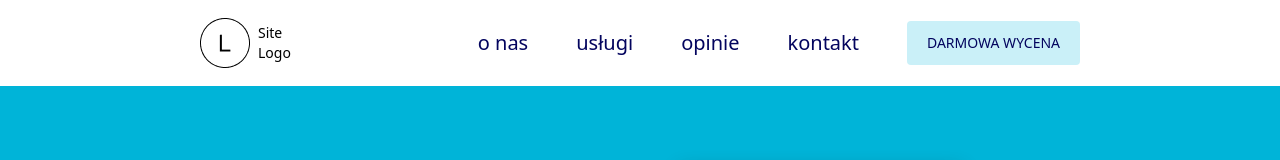
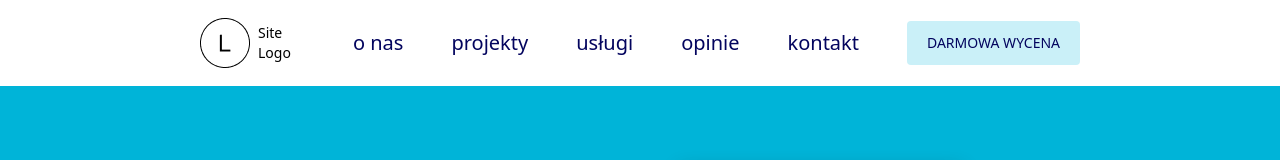
Before and after one commit to sercamembert/renowacje, a Next.js app: page / in a window 1280 px wide. Shown: the top 160 px of the page. Built offline with nearby package versions, Linux system fonts and the light colour scheme.

Commit message:
add navigation

```diff
--- a/src/app/layout.tsx
+++ b/src/app/layout.tsx
@@ -16,7 +16,9 @@ export default function RootLayout({
 }) {
   return (
     <html lang="en">
-      <body className={inter.className + "w-screen overflow-x-hidden"}>
+      <body
+        className={inter.className + "w-screen overflow-x-hidden scroll-smooth"}
+      >
         {children}
       </body>
     </html>
--- a/src/components/About.tsx
+++ b/src/components/About.tsx
@@ -45,6 +45,7 @@ const About = () => {
         whileInView={{ x: 0 }}
         viewport={{ once: true }}
         transition={{ duration: 0.5 }}
+        id="onas"
       >
         {persons.map((person, index) => (
           <motion.div
--- a/src/components/Contact.tsx
+++ b/src/components/Contact.tsx
@@ -4,7 +4,10 @@ interface Props {}
 
 const Contact = () => {
   return (
-    <div className="w-full padding flex flex-col my-[100px] md:my-[200px] relative">
+    <div
+      className="w-full padding flex flex-col my-[100px] md:my-[200px] relative"
+      id="kontakt"
+    >
       <p className="text-secondary text-[30px] sm:text-[35px] lg:text-[40px] 2xl:text-[50px] pb-4">
         Darmowa <b>wycena</b>
       </p>
@@ -59,7 +62,7 @@ const Contact = () => {
         </label>
       </div>
       <div className="absolute -bottom-14 lg:-bottom-16 bg-secondary text-white py-2 px-3 md:px-5 lg:py-3 uppercase rounded font-medium text-[12px] md:text-sm hover:brightness-75 cursor-pointer">
-        darmowa wycena
+        Otrzymaj wycene
       </div>
     </div>
   );
--- a/src/components/Header.tsx
+++ b/src/components/Header.tsx
@@ -6,6 +6,23 @@ import Link from "next/link";
 import { Navbar } from "flowbite-react";
 const Header = () => {
   const [isOpen, setisOpen] = useState(false);
+  const scroll2El = (elID: any) => {
+    const targetElement = document.getElementById(elID);
+    if (targetElement) {
+      window.scrollTo({
+        top: targetElement.offsetTop - window.innerHeight / 2,
+        behavior: "smooth",
+      });
+    }
+  };
+
+  const onBtnClick = (e: any) => {
+    e.preventDefault();
+    const goto = e.target.getAttribute("data-goto");
+    setTimeout(() => {
+      scroll2El(goto);
+    }, 100);
+  };
   return (
     <nav
       className={
@@ -39,9 +56,14 @@ const Header = () => {
           </div>
         </Navbar.Brand>
         <div className="flex items-center gap-3">
-          <div className="md:hidden bg-button text-secondary py-2 px-3 md:px-5 lg:py-3 uppercase rounded font-medium text-[12px] md:text-sm hover:bg-accent cursor-pointer">
+          <div
+            data-goto="kontakt"
+            onClick={onBtnClick}
+            className="md:hidden bg-button text-secondary py-2 px-3 md:px-5 lg:py-3 uppercase rounded font-medium text-[12px] md:text-sm hover:bg-accent cursor-pointer"
+          >
             darmowa wycena
           </div>
+
           <div
             onClick={() => {
               setisOpen(!isOpen);
@@ -51,20 +73,48 @@ const Header = () => {
           </div>
         </div>
         <Navbar.Collapse>
-          <div className=" bg-primary md:bg-white  p-0 flex items-center justify-center text-[17px] gap-8 md:text-[18px] lg:gap-12 lg:text-[20px] text-secondary ">
-            <Link href="/" className="hover:text-accent  font-medium">
+          <div className=" bg-primary md:bg-white  p-0 flex items-center justify-center text-[14px] sm:text-[16px] gap-6 sm:gap-8 md:text-[18px] lg:gap-12 lg:text-[20px] text-secondary ">
+            <button
+              onClick={onBtnClick}
+              data-goto="onas"
+              className="hover:text-accent  font-medium"
+            >
               o nas
-            </Link>
-            <Link href="/" className="hover:text-accent  font-medium">
+            </button>
+            <button
+              data-goto="projekty"
+              className="hover:text-accent  font-medium"
+              onClick={onBtnClick}
+            >
+              projekty
+            </button>
+            <button
+              data-goto="uslugi"
+              className="hover:text-accent  font-medium"
+              onClick={onBtnClick}
+            >
               usługi
-            </Link>
-            <Link href="/" className="hover:text-accent  font-medium">
+            </button>
+
+            <button
+              data-goto="opinie"
+              onClick={onBtnClick}
+              className="hover:text-accent  font-medium"
+            >
               opinie
-            </Link>
-            <Link href="/" className="hover:text-accent font-medium">
+            </button>
+            <button
+              data-goto="kontakt"
+              onClick={onBtnClick}
+              className="hover:text-accent font-medium"
+            >
               kontakt
-            </Link>
-            <div className="hidden md:block bg-button text-secondary py-2 px-3 md:px-5 lg:py-3 uppercase rounded font-medium text-[12px] md:text-sm hover:bg-accent cursor-pointer">
+            </button>
+            <div
+              data-goto="kontakt"
+              onClick={onBtnClick}
+              className="hidden md:block bg-button text-secondary py-2 px-3 md:px-5 lg:py-3 uppercase rounded font-medium text-[12px] md:text-sm hover:bg-accent cursor-pointer"
+            >
               darmowa wycena
             </div>
           </div>
--- a/src/components/Opinions.tsx
+++ b/src/components/Opinions.tsx
@@ -6,7 +6,10 @@ interface Props {}
 
 const Opinions = () => {
   return (
-    <div className="padding w-full flex flex-col items-center lg:items-start my-[100px] md:my-[200px]">
+    <div
+      className="padding w-full flex flex-col items-center lg:items-start my-[100px] md:my-[200px]"
+      id="opinie"
+    >
       <p className="text-secondary text-[30px] sm:text-[35px] lg:text-[40px] 2xl:text-[50px] pb-5 md:pb-10">
         Co sądzą o nas <b>klienci</b>
       </p>
--- a/src/components/Projects.tsx
+++ b/src/components/Projects.tsx
@@ -10,7 +10,7 @@ interface Props {}
 
 const Projects = () => {
   return (
-    <section className="padding w-full my-[100px] md:my-[200px]">
+    <section className="padding w-full my-[100px] md:my-[200px]" id="projekty">
       <div className="container mx-auto">
         <p className="text-secondary text-[30px] sm:text-[35px] lg:text-[40px] 2xl:text-[50px] pb-5 md:pb-10">
           Nasze ostatnie realizacje
--- a/src/components/Services.tsx
+++ b/src/components/Services.tsx
@@ -22,6 +22,7 @@ const Services = () => {
           whileInView={{ opacity: 1 }}
           viewport={{ once: true }}
           transition={{ duration: 0.5, delay: 0.5 }}
+          id="uslugi"
         >
           <Image
             src={malowanieImg}
```
